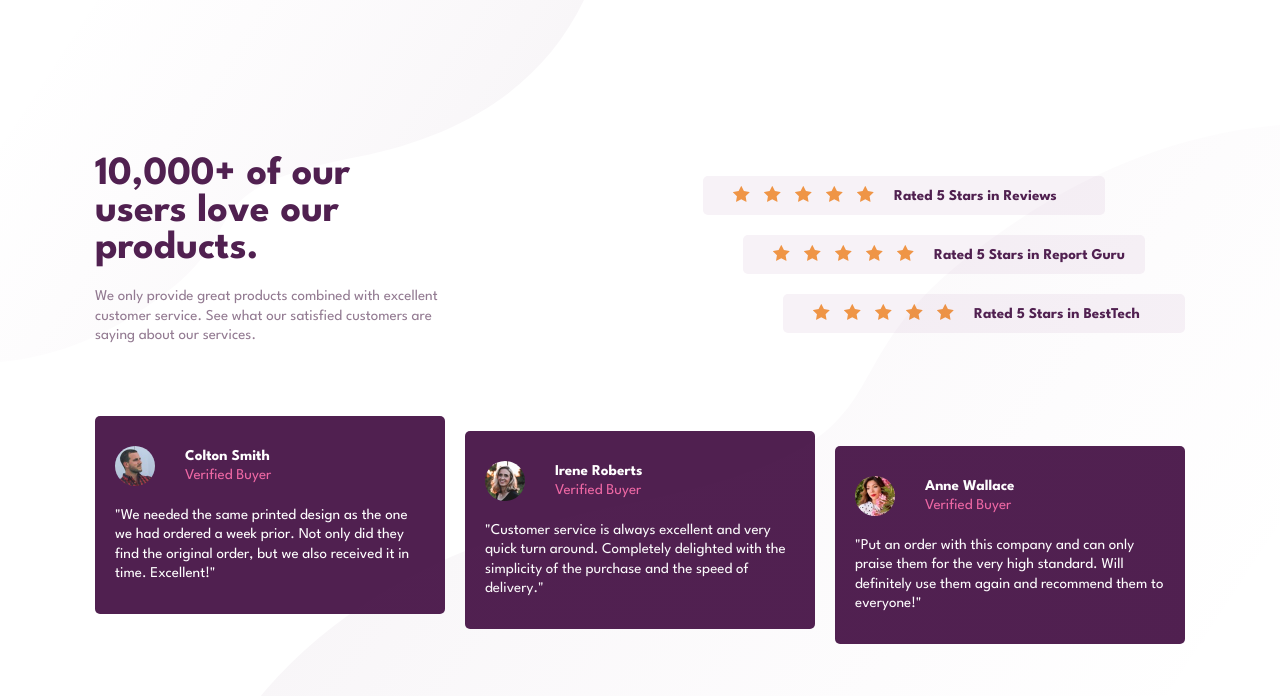
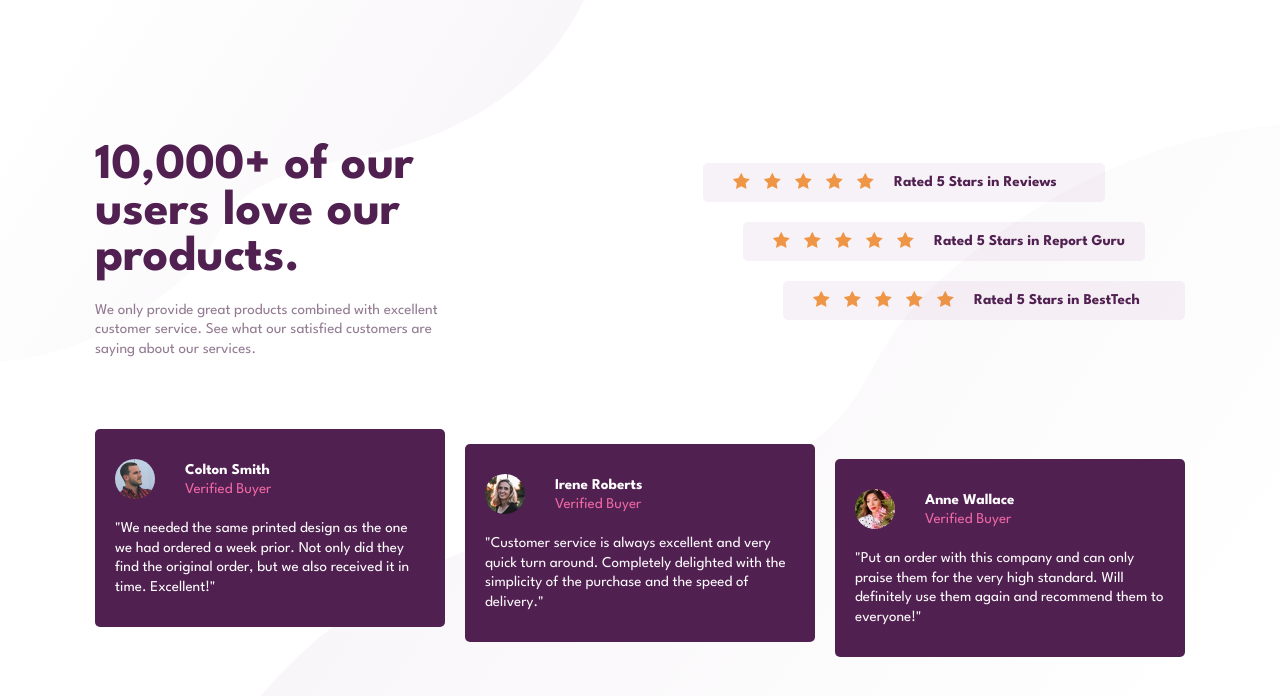
Before and after one commit to Mohammed-Elkharadly/section-master, a plain HTML site: page index.html in a window 1280 px wide. Drawn offline with Linux system fonts and the light colour scheme.

Commit message:
modified in css

```diff
--- a/main.css
+++ b/main.css
@@ -72,9 +72,10 @@ main .container .content .text {
 }
 
 main .container .content .text h1 {
-    font-size: 4rem;
+    font-size: 5rem;
     color: hsl(300, 43%, 22%);
     margin-bottom: 2rem;
+    font-weight: 700;
 }
 
 main .container .content .text p {
```
